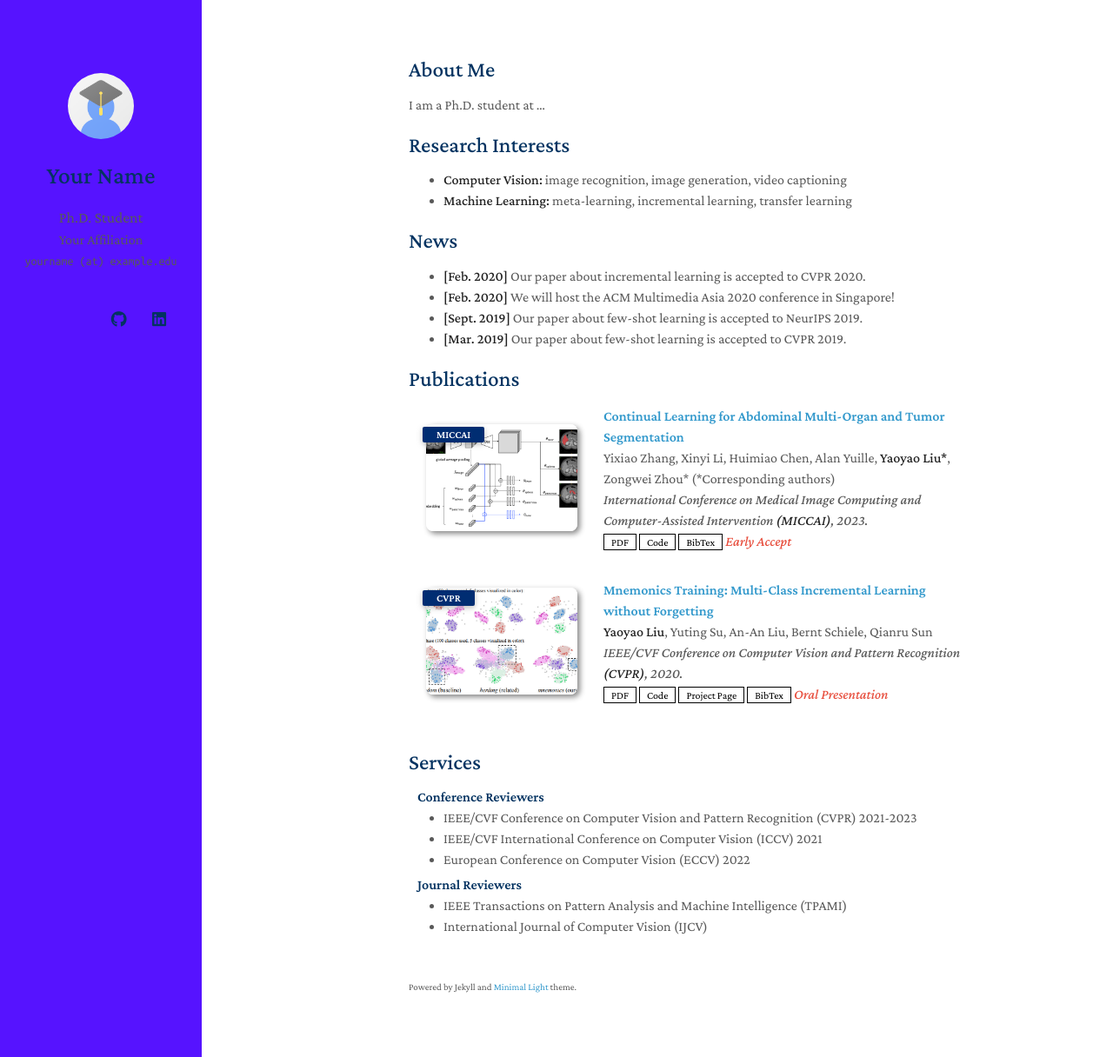
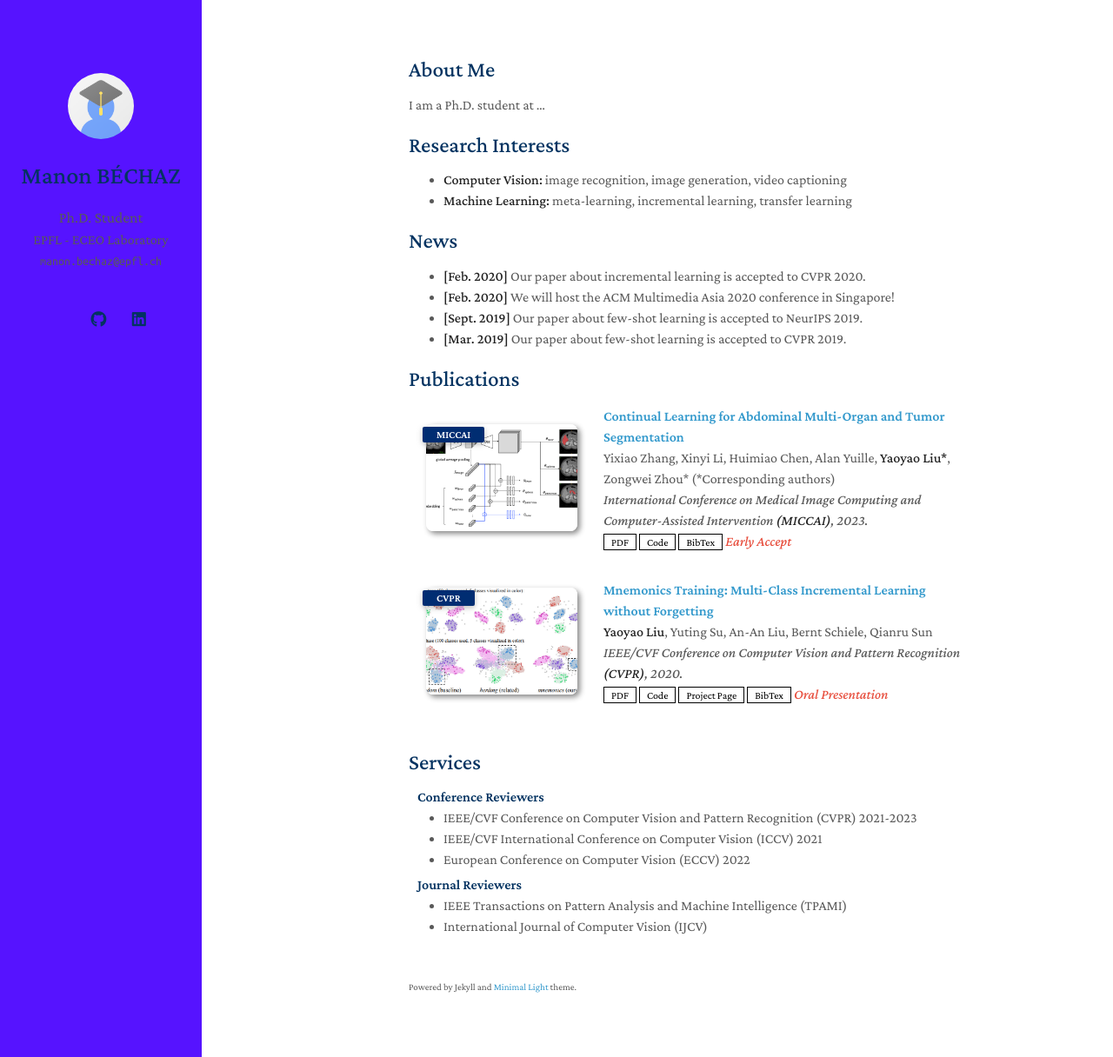
Before and after one commit to mannexbcz/manonbechaz.github.io, a Jekyll site: the page built from index.md, in a window 1280 px wide and 1216 px high. Shown: the whole window at 87% size. Built offline with Jekyll 4.4.1, drawn with Linux system fonts in a browser that asks for light colours; a style sheet for code colours, icons or effects is not loaded; our own code applies the rules of GitHub Pages for plain Markdown files.

Commit message:
add name etc

```diff
--- a/_config.yml
+++ b/_config.yml
@@ -1,22 +1,21 @@
 # Basic Information
-title: Your Name
+title: Manon BÉCHAZ
 position: Ph.D. Student
-affiliation: Your Affiliation
-email: yourname (at) example.edu
+affiliation: EPFL - ECEO Laboratory
+email: manon.bechaz@epfl.ch
 
 # Search Engine Optimization (SEO)
 # The following information is used to improve the website traffic from search engines, e.g., Google.
-keywords: minimal light
-description: The Minimal Light is a simple and elegant jekyll theme for academic personal homepage.
+keywords: Manon Bechaz
+description: todo add a description
 canonical: https://minimal-light-theme.yliu.me/
 
 # Links
 # If you don't need one of them, you may delete the corresponding line.
 google_scholar: https://scholar.google.com/
-cv_link: assets/files/curriculum_vitae.pdf
+#cv_link:
 github_link: https://github.com/
 linkedin: https://www.linkedin.com/
-twitter: https://twitter.com/
 
 # Images (e.g., your profile picture and your website's favicon)
 # "favicon" and "favicon_dark" are used for the light and dark modes, respectively.
```
